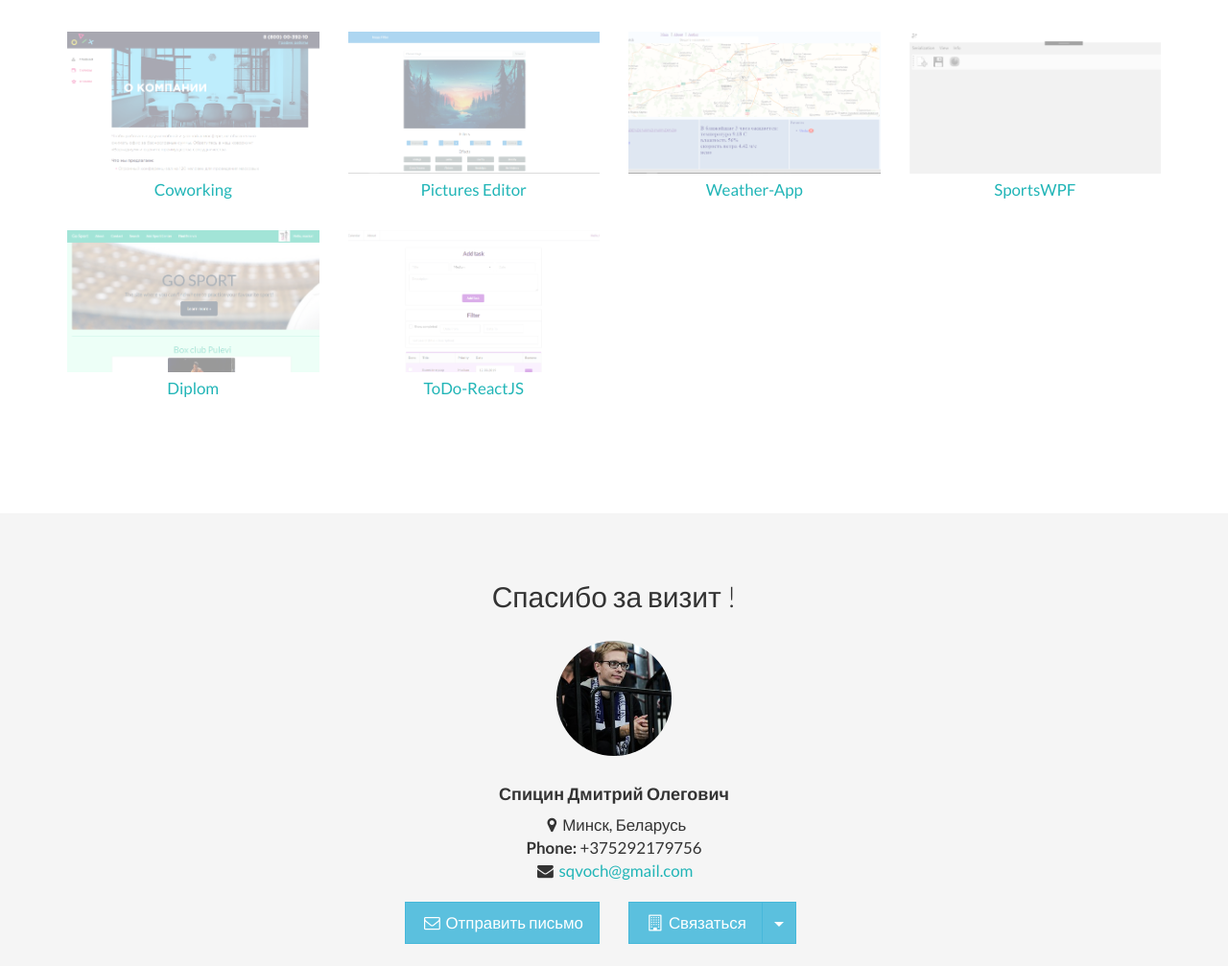
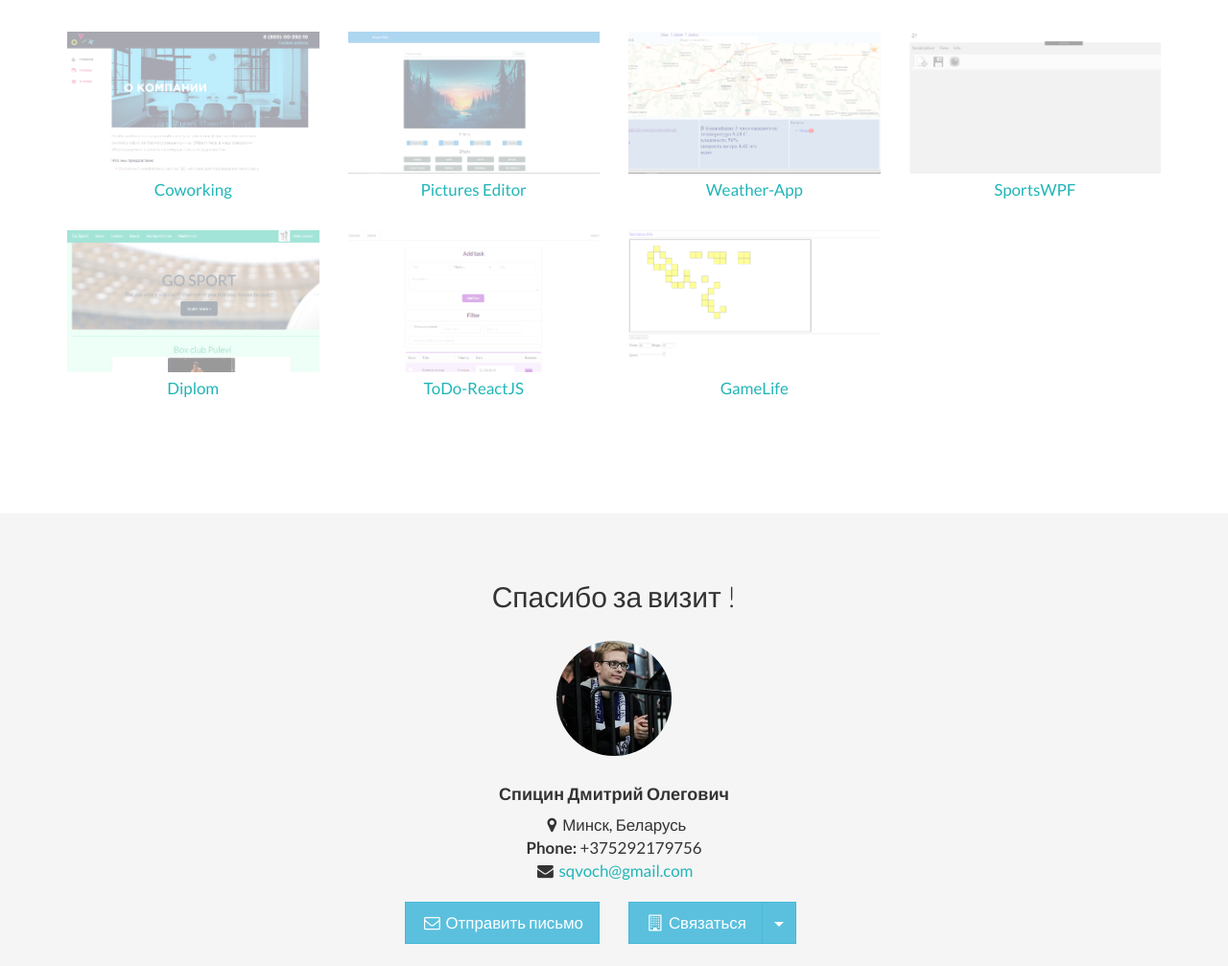
Before and after one commit to woodlik/AboutMe, a plain HTML site: page index.html in a window 1280 px wide. Shown: the part 1674-2681 px from the top of the page at 96% size. Drawn offline with nearby package versions, Linux system fonts and the light colour scheme; some packages are replaced by stand-ins of ours; a script that the page names is missing.

Commit message:
add "GameLife" url in portfolio

```diff
--- a/index.html
+++ b/index.html
@@ -259,6 +259,17 @@
                         <div class="text-center">ToDo-ReactJS</div>
                     </a>
                 </div>
+                <div class="col-md-3 cs-style-3">
+                    <a href="https://github.com/woodlik/GameLife" class="color-green" target="blank">
+                        <figure>
+                            <img src="./img/portfolio/GameLife.png" alt="GameLife">
+                            <figcaption>
+                                <h3>#GameLife</h3>
+                            </figcaption>
+                        </figure>
+                        <div class="text-center">GameLife</div>
+                    </a>
+                </div>
             </div>
     </section>
     <!-- Contact -->
```
Also changed, not shown: img/portfolio/GameLife.png (added).
